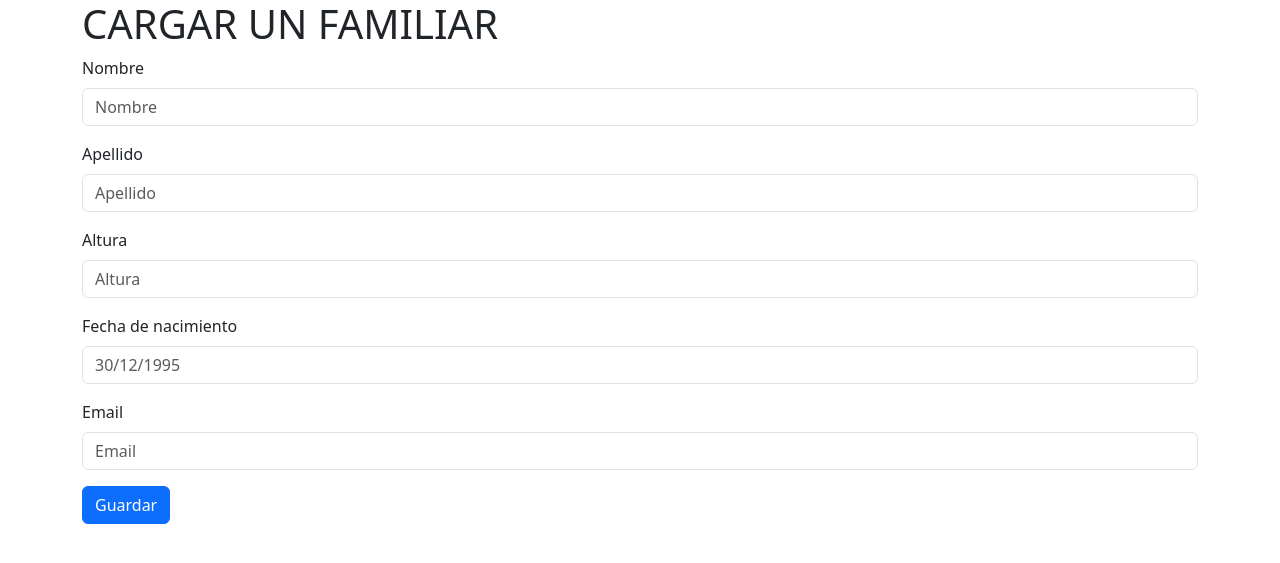
After one commit to Oliver-Barrett/proyecto-formularioFamiliar, a Django app: page /familia/agregar/ in a window 1280 px wide. The commit adds this page. Shown: the top 563 px of the page. Run offline with Django 4.2, Linux system fonts and the light colour scheme; some libraries are stand-ins or nearby versions.

Commit message:
Se agregan los html y el form

```diff
--- a/entrega1_barrett/settings.py
+++ b/entrega1_barrett/settings.py
@@ -31,6 +31,7 @@ ALLOWED_HOSTS = []
 # Application definition
 
 INSTALLED_APPS = [
+    'bootstrap5',
     'familia.apps.FamiliaConfig',
     'django.contrib.admin',
     'django.contrib.auth',
--- /dev/null
+++ b/familia/forms.py
@@ -0,0 +1,9 @@
+from django import forms
+
+class PersonaForm(forms.Form):
+    nombre = forms.CharField(label="Nombre", max_length=100)
+    apellido = forms.CharField(label="Apellido", max_length=100)
+    altura = forms.FloatField(label="Altura")
+    fecha_nacimiento = forms.DateField(label="Fecha de nacimiento", input_formats=["%d/%m/%Y"],
+    widget=forms.TextInput(attrs={'placeholder': '30/12/1995'}))
+    email = forms.EmailField(label="Email")
--- a/familia/models.py
+++ b/familia/models.py
@@ -3,6 +3,7 @@ from django.db import models
 
 class Persona(models.Model):
     nombre = models.TextField(max_length=100)
+    apellido = models.CharField(max_length=100)
     altura = models.FloatField()
     fecha_nacimiento = models.DateField()
-    email = models.TextField()
+    email = models.TextField(max_length=100)
--- /dev/null
+++ b/familia/templates/familia/form_carga.html
@@ -0,0 +1,26 @@
+{% load bootstrap5 %}
+
+{# Load CSS and JavaScript #}
+{% bootstrap_css %}
+{% bootstrap_javascript %}
+
+{# Display django.contrib.messages as Bootstrap alerts #}
+{% bootstrap_messages %}
+
+
+<div class="container">
+   <div class="row">
+     <div class="col">
+      <h1>CARGAR UN FAMILIAR</h1>
+     </div>
+     </div>
+     <dov class="row">
+     <div class="col">
+      <form action="/familia/agregar/" method="post">
+         {% csrf_token %}
+         {% bootstrap_form form%}
+         {% bootstrap_button "Guardar" button_type="submit" button_class="btn-primary" %}
+      </form>
+     </div>
+   </div>
+ </div>
--- a/familia/urls.py
+++ b/familia/urls.py
@@ -4,6 +4,7 @@ from django.urls import path
 
 
 urlpatterns = [
-    path("hola-mundo/", hola_mundo, name="hola-mundo"),
-    path("hola-soy-una-plantilla/", hola_soy_una_plantilla, name="hola-soy-una-plantilla"),
+    path("", index, name="index"),
+    path("agregar/", agregar, name="agregar"),
+    path("borrar/<identificador>", borrar, name="borrar"),
 ]
--- a/familia/views.py
+++ b/familia/views.py
@@ -1,13 +1,41 @@
-from django.http import HttpResponse
+from django.http import HttpResponse, HttpResponseBadRequest, HttpResponseRedirect
 from django.shortcuts import render
 from familia.models import *
-
-
-def hola_mundo(request):
-    return HttpResponse("Hola mundo")
+from familia.forms import PersonaForm
 
 
 
-def hola_soy_una_plantilla(request):
-    oliver = Persona.objects.first()
-    return HttpResponse(render(request, 'familia/index.html', {"about":oliver}))
+def index(request):
+    personas = Persona.objects.all()
+    return HttpResponse(render(request, "familia/index.html", {"personas":personas}))
+
+
+def agregar(request):
+    if request.method == "POST":
+        form = PersonaForm(request.POST)
+
+        if form.is_valid():
+            nombre = form.cleaned_data['nombre']
+            apellido = form.cleaned_data['apellido']
+            altura = form.cleaned_data['altura']
+            fecha_nacimiento = form.cleaned_data['fecha_nacimiento']
+            email = form.cleaned_data['email']
+            Persona(nombre=nombre, apellido=apellido, email=email, fecha_nacimiento=fecha_nacimiento, altura=altura).save()
+            return HttpResponseRedirect("/familia/")
+
+    elif request.method == "GET":
+            form = PersonaForm()
+    else:
+        return HttpResponseBadRequest("Error no conzco ese metodo para esta request")
+
+    return render(request, "familia/form_carga.html", {"form":form})
+
+
+def borrar(request, identificador):
+    if request.method == "GET":
+        persona = Persona.objects.filter(id=int(identificador)).first()
+        if persona:
+            persona.delete()
+        return HttpResponseRedirect("/familia/")
+    else:
+        return HttpResponseBadRequest("Error no conzco ese metodo para esta request")
```
Also changed, not shown: familia/templates/familia/index.html (+53 -1 lines), db.sqlite3, familia/migrations/0003_persona_apellido_alter_persona_email.py (added).
